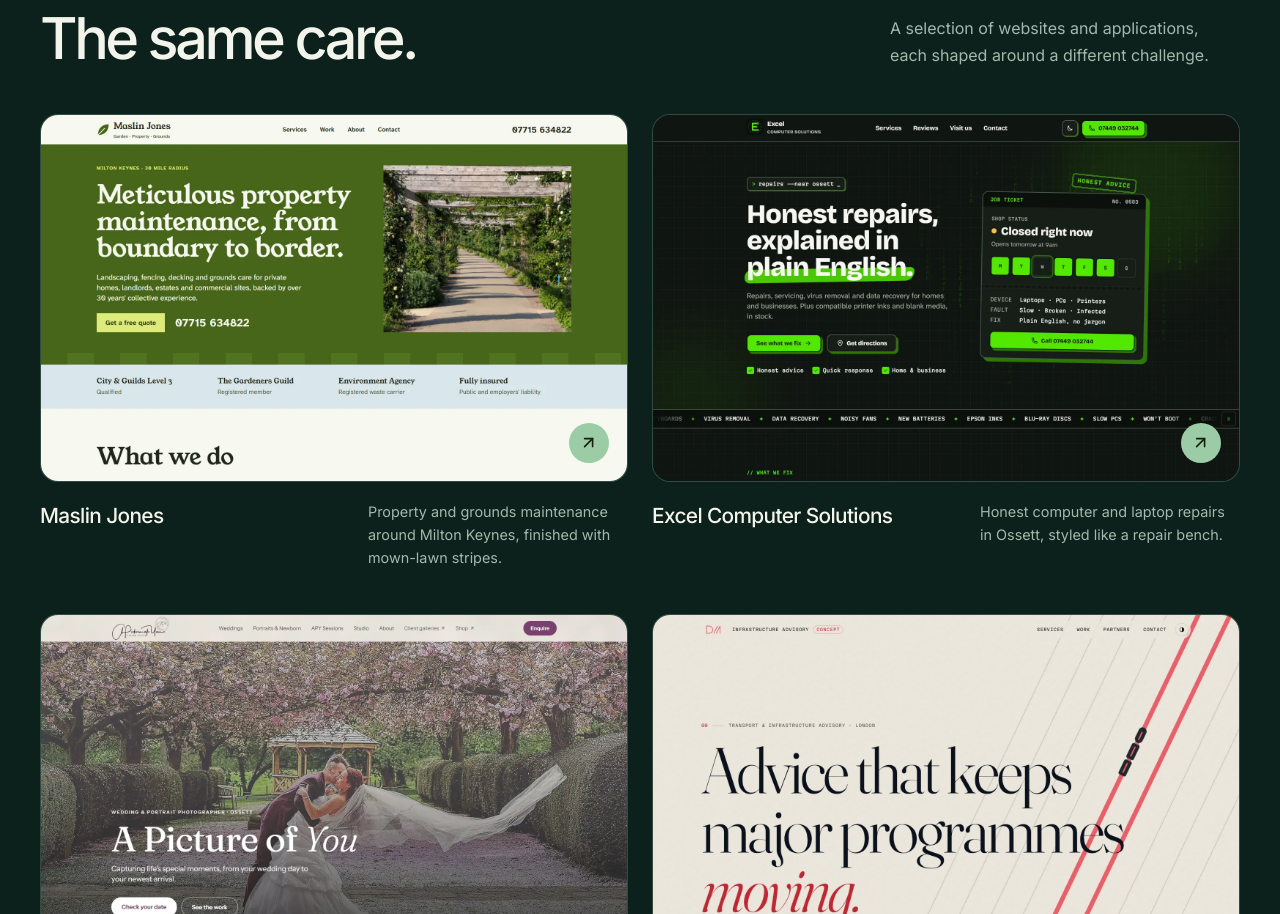
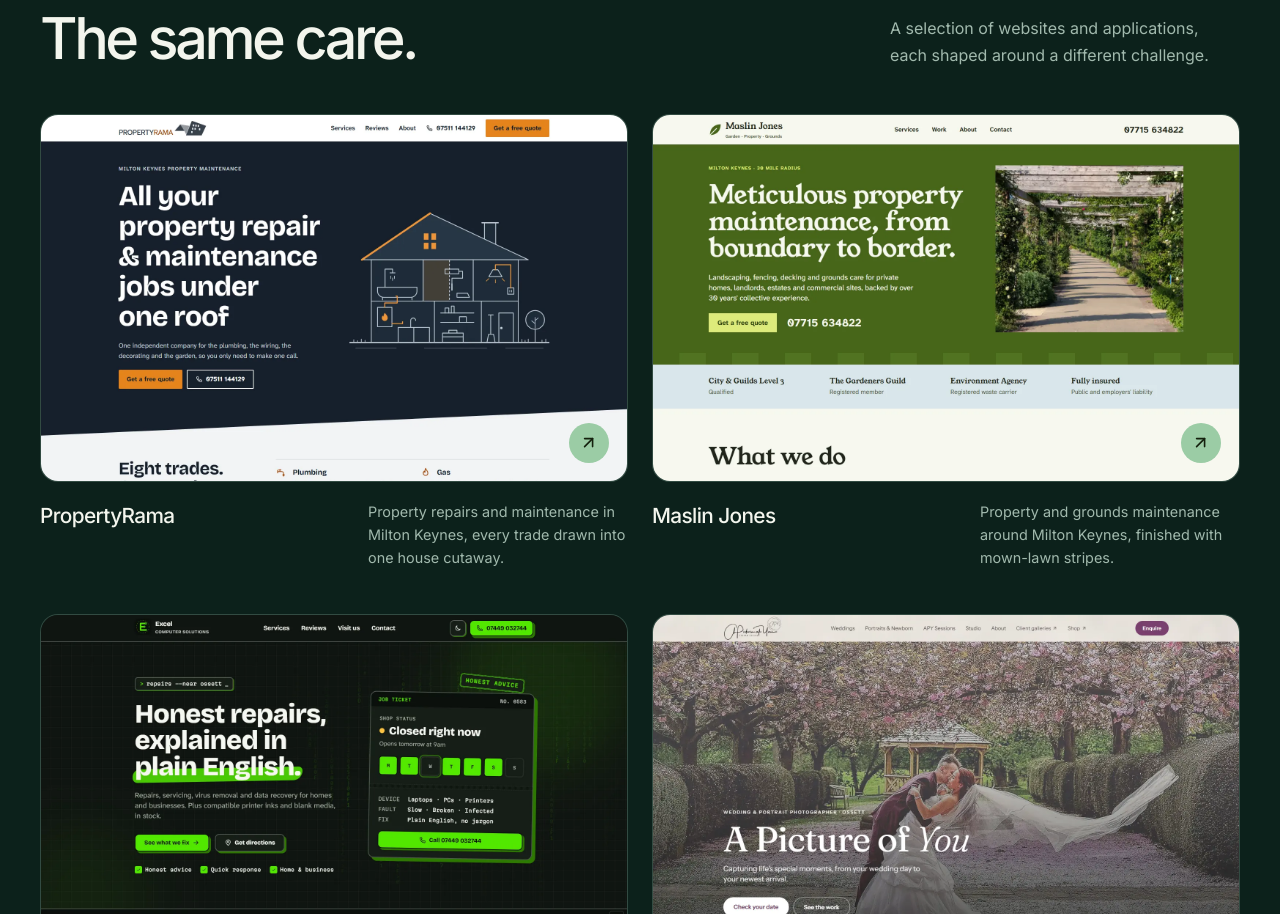
Before and after one commit to oyousaf/legxcy_sol, a Next.js app: page / in a window 1280 px wide. Shown: the part 2868-3782 px from the top of the page. Built offline with nearby package versions, Linux system fonts and the light colour scheme; no server answers.

Commit message:
Add PropertyRama to selected work

```diff
--- a/components/Projects.tsx
+++ b/components/Projects.tsx
@@ -2,6 +2,12 @@
 import Image from "next/image";
 import { FiArrowUpRight } from "react-icons/fi";
 const projects = [
+  [
+    "PropertyRama",
+    "Property repairs and maintenance in Milton Keynes, every trade drawn into one house cutaway.",
+    "propertyrama",
+    "https://propertyrama.legxcysol.dev",
+  ],
   [
     "Maslin Jones",
     "Property and grounds maintenance around Milton Keynes, finished with mown-lawn stripes.",
```
Also changed, not shown: public/projects/propertyrama.webp (added).
